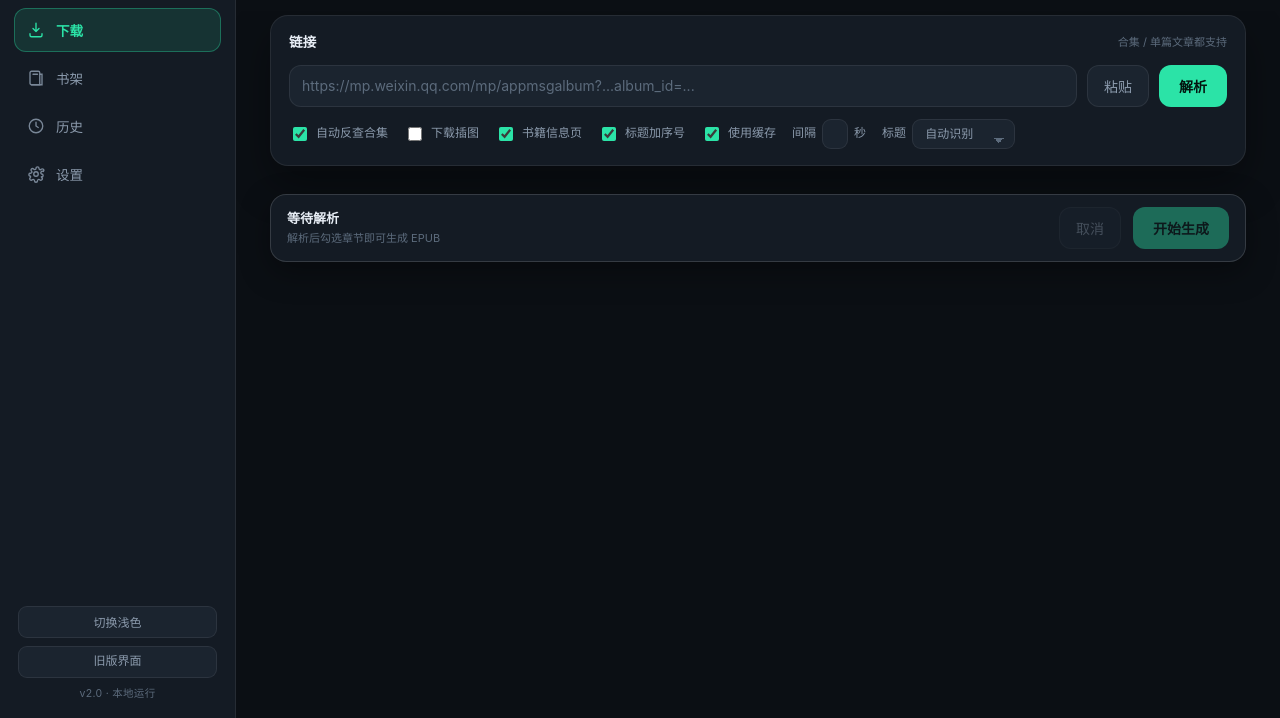
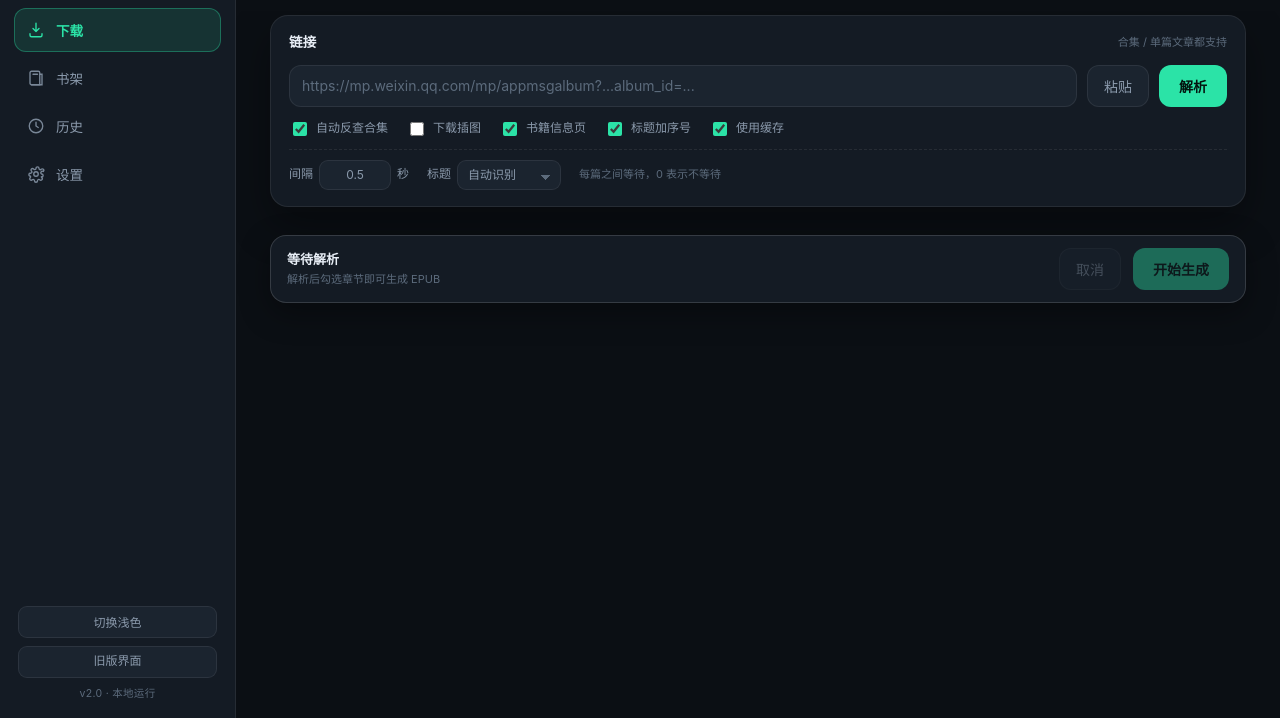
Before and after one commit to zhou-dev-design/guangsujingxiang, a plain HTML site: page wxalbum-desktop/web/index.html in a window 1280 px wide. Shown: the part 82-800 px from the top of the page. Drawn offline with Linux system fonts and the light colour scheme; no server answers.

Commit message:
桌面端：修间隔输入框被挤压
- 选项拆成两行：开关行（反查/插图/信息页/序号/缓存）+ 参数行（间隔/标题来源）
- 数字输入框固定 72px 宽、flex:none，隐藏原生上下箭头，避免窄窗口被压扁
- 间隔下方加动态提示，0 表示不等待；提交时钳制到 0–10
- 静态资源加 ?v=2 强制刷新缓存

```diff
--- a/wxalbum-desktop/web/app.css
+++ b/wxalbum-desktop/web/app.css
@@ -121,12 +121,20 @@ select{cursor:pointer;appearance:none;padding-right:28px;
                    linear-gradient(135deg,var(--text3) 50%,transparent 50%);
   background-position:calc(100% - 15px) 18px,calc(100% - 10px) 18px;
   background-size:5px 5px;background-repeat:no-repeat}
-input[type=number]{width:76px;text-align:center}
+input[type=number]{width:72px;min-width:72px;flex:none;text-align:center;
+  appearance:textfield;-moz-appearance:textfield}
+input[type=number]::-webkit-outer-spin-button,
+input[type=number]::-webkit-inner-spin-button{-webkit-appearance:none;margin:0}
 
-.opts{display:flex;flex-wrap:wrap;gap:8px 16px;margin-top:12px;align-items:center}
-.chk{display:inline-flex;align-items:center;gap:6px;font-size:12px;color:var(--text2);cursor:pointer}
+.opts{display:flex;flex-wrap:wrap;gap:10px 18px;margin-top:12px;align-items:center}
+.opts>*{flex:none}
+.opts.params{margin-top:10px;padding-top:10px;border-top:1px dashed var(--line)}
+.opts .hint{font-size:11px;color:var(--text3)}
+.chk{display:inline-flex;align-items:center;gap:6px;font-size:12px;color:var(--text2);
+  cursor:pointer;flex:none;white-space:nowrap}
 .chk input{width:14px;height:14px;accent-color:var(--primary);cursor:pointer}
 .chk select,.chk input[type=number]{height:30px;border-radius:9px;font-size:12px}
+.chk select{min-width:104px;padding-left:10px;background-position:calc(100% - 14px) 14px,calc(100% - 9px) 14px}
 
 /* ---------------- 按钮 ---------------- */
 button{transition:.15s;cursor:pointer}
--- a/wxalbum-desktop/web/app.js
+++ b/wxalbum-desktop/web/app.js
@@ -72,6 +72,10 @@ const SUBTITLE = {
 };
 function setTab(name) {
   tab = name;
+  try {
+    localStorage.setItem('tab', name);
+    if (location.hash !== '#' + name) history.replaceState(null, '', '#' + name);
+  } catch (e) {}
   $$('.nav').forEach(b => b.classList.toggle('on', b.dataset.tab === name));
   $$('.view').forEach(v => v.classList.toggle('on', v.id === 'view-' + name));
   $('#pageTitle').textContent = { download: '下载', shelf: '书架', history: '历史', settings: '设置' }[name];
@@ -101,9 +105,11 @@ function loadPrefs() {
   } catch (e) {}
   $('#optImages').checked = img;
   $('#optBookinfo').checked = info;
-  $('#optDelay').value = delay;
+  const dl = parseFloat(delay);
+  $('#optDelay').value = isFinite(dl) && dl >= 0 && dl <= 10 ? String(dl) : '0.5';
   $('#setImages').checked = img;
   $('#setBookinfo').checked = info;
+  syncDelayHint();
 }
 $('#optImages').onchange = () => {
   try { localStorage.setItem('defImages', $('#optImages').checked ? '1' : '0'); } catch (e) {}
@@ -111,7 +117,25 @@ $('#optImages').onchange = () => {
 $('#optBookinfo').onchange = () => {
   try { localStorage.setItem('defBookinfo', $('#optBookinfo').checked ? '1' : '0'); } catch (e) {}
 };
+function syncDelayHint() {
+  const el = $('#delayHint');
+  const v = $('#optDelay');
+  if (!el || !v) return;
+  const n = parseFloat(v.value);
+  if (!isFinite(n)) { v.value = '0'; }
+  else if (n < 0) { v.value = '0'; }
+  else if (n > 10) { v.value = '10'; }
+  el.textContent = (!isFinite(parseFloat(v.value)) || parseFloat(v.value) === 0)
+    ? '不等待，抓得快但更容易被限流'
+    : '每篇之间等待，0 表示不等待';
+}
 $('#optDelay').onchange = () => {
+  syncDelayHint();
+  try { localStorage.setItem('defDelay', $('#optDelay').value); } catch (e) {}
+};
+$('#optDelay').onblur = () => {
+  if (!$('#optDelay').value.trim()) $('#optDelay').value = '0.5';
+  syncDelayHint();
   try { localStorage.setItem('defDelay', $('#optDelay').value); } catch (e) {}
 };
 
@@ -291,7 +315,7 @@ $('#btnBuild').onclick = async () => {
     bookinfo: $('#optBookinfo').checked,
     numbering: $('#optNumbering').checked,
     cache: $('#optCache').checked,
-    delay: parseFloat($('#optDelay').value) || 0,
+    delay: Math.max(0, Math.min(10, parseFloat($('#optDelay').value) || 0)),
     titlemode: $('#optTitle').value,
     concurrency: (cfg && cfg.concurrency) || 0
   };
@@ -579,7 +603,9 @@ $('#btnQuit').onclick = () => {
   applyTheme(t);
   loadPrefs();
   loadConfig();
-  setTab('download');
+  const hash = (location.hash || '').replace('#', '');
+  const saved = hash || (localStorage.getItem('tab') || 'download');
+  setTab(['download', 'shelf', 'history', 'settings'].includes(saved) ? saved : 'download');
   tick();
   setInterval(tick, 700);
 })();
--- a/wxalbum-desktop/web/index.html
+++ b/wxalbum-desktop/web/index.html
@@ -4,7 +4,7 @@
 <meta charset="utf-8"/>
 <meta name="viewport" content="width=device-width,initial-scale=1"/>
 <title>公众号转 EPUB · 控制台</title>
-<link rel="stylesheet" href="/app.css"/>
+<link rel="stylesheet" href="/app.css?v=2"/>
 </head>
 <body>
 <div class="app">
@@ -82,14 +82,20 @@
             <label class="chk"><input type="checkbox" id="optBookinfo" checked/>书籍信息页</label>
             <label class="chk"><input type="checkbox" id="optNumbering" checked/>标题加序号</label>
             <label class="chk"><input type="checkbox" id="optCache" checked/>使用缓存</label>
-            <label class="chk">间隔 <input type="number" id="optDelay" value="0.5" min="0" max="10" step="0.1"/> 秒</label>
+          </div>
+          <div class="opts params">
+            <label class="chk">间隔
+              <input type="number" id="optDelay" value="0.5" min="0" max="10" step="0.1"/>
+              <span class="unit">秒</span>
+            </label>
             <label class="chk">标题
-              <select id="optTitle" style="height:30px;border-radius:9px;font-size:12px">
+              <select id="optTitle">
                 <option value="auto">自动识别</option>
                 <option value="first">正文第一行</option>
                 <option value="article">文章标题</option>
               </select>
             </label>
+            <span class="hint" id="delayHint">每篇之间等待，0 表示不等待</span>
           </div>
         </div>
 
@@ -264,6 +270,6 @@
 </div>
 
 <div class="toast" id="toast"></div>
-<script src="/app.js"></script>
+<script src="/app.js?v=2"></script>
 </body>
 </html>
```
